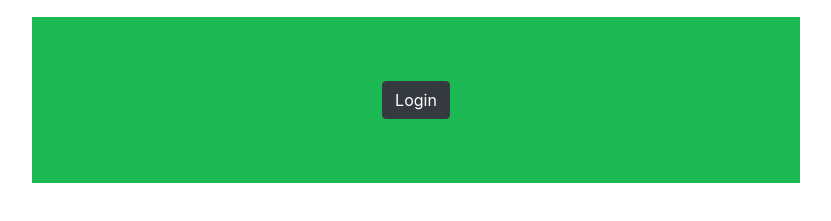
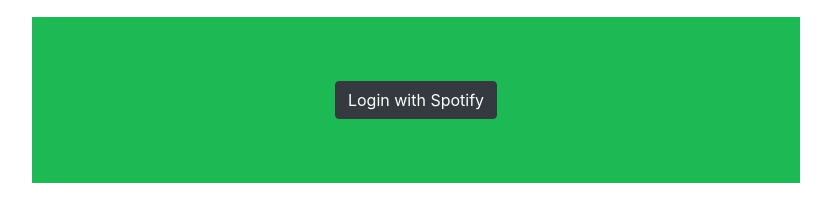
Before and after one commit to medwardson/spotifysentences, a plain HTML site: page index.html in a window 1280 px wide. Shown: the part 159-380 px from the top of the page, without its empty margins (224-1055 px from the left). Drawn offline with nearby package versions, Linux system fonts and the light colour scheme.

```diff
--- a/index.html
+++ b/index.html
@@ -25,7 +25,7 @@
         <div id="myBar"></div>
       </div>
       <button id="login" class="btn btn-dark" onclick="spotify_login()">
-        Login
+        Login with Spotify
       </button>
       <p href="" id="playlist-url"></p>
       <button id="reset" onclick="login_check()" class="btn btn-dark">
```
